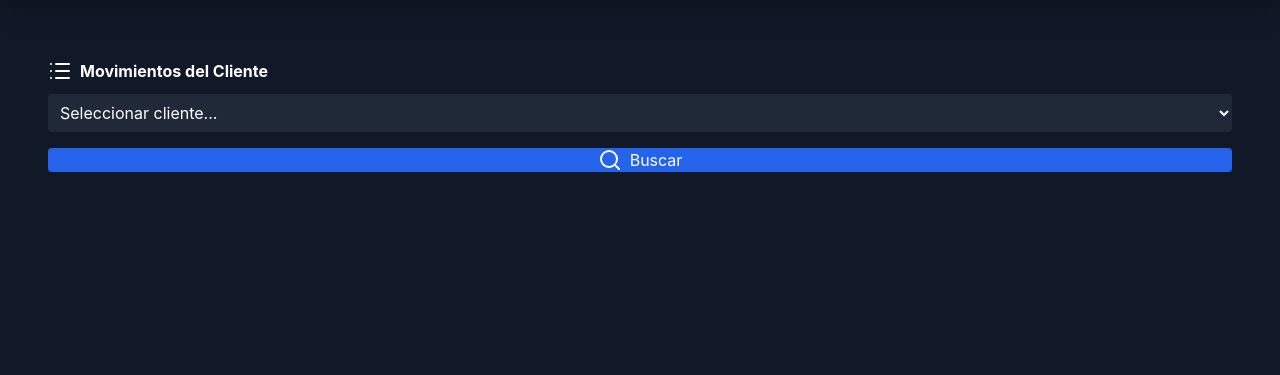
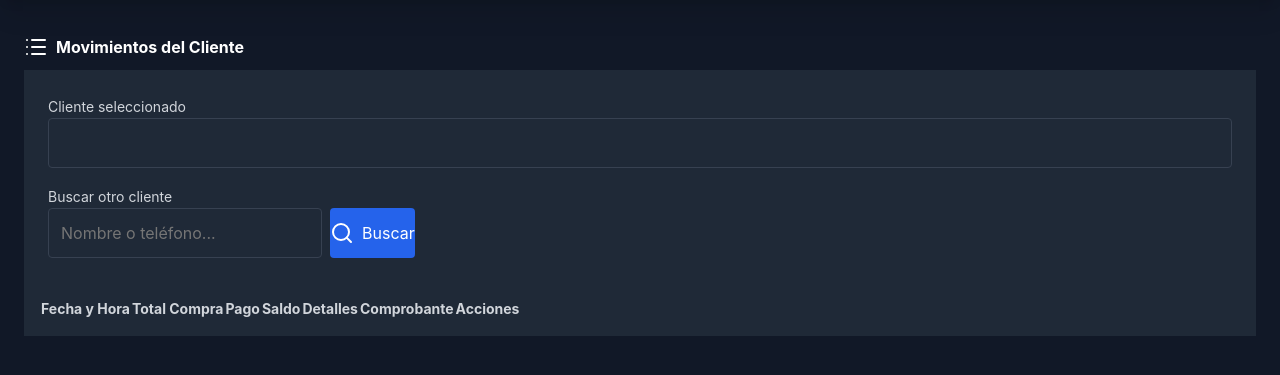
Before and after one commit to NahunMenem/Bando-Railway, a Flask app: page /movimientos in a window 1280 px wide. Shown: the part 45-420 px from the top of the page. Run offline with Flask 3, Linux system fonts and the light colour scheme; a user stored in the database is signed in; tables that the repository leaves empty hold one stand-in row (values such as "Sample post"); lists and menus that the app fills with data are empty.

Commit message:
Update movimientos.html

```diff
--- a/templates/movimientos.html
+++ b/templates/movimientos.html
@@ -1,140 +1,103 @@
 {% extends "base.html" %}
 {% block content %}
-<div class="p-6">
-  <h1 class="text-2xl font-bold mb-4 flex items-center gap-2">
-    <i data-lucide="list"></i> Movimientos del Cliente
+
+<div class="max-w-7xl mx-auto space-y-8">
+
+    <!-- 🔹 Título -->
+    <h1 class="text-2xl font-bold flex items-center gap-2">
+        <i data-lucide="list"></i>
+        Movimientos del Cliente
     </h1>
 
-  <form method="GET" class="grid grid-cols-1 md:grid-cols-2 gap-4 mb-6">
+    <!-- 🔹 BUSCAR CLIENTE -->
+    <div class="bg-gray-800 p-6 rounded-lg shadow-lg space-y-4">
+
+        <div class="grid grid-cols-1 md:grid-cols-2 gap-4">
+            <!-- CLIENTE SELECCIONADO -->
             <div>
-      <select name="cliente_id" id="cliente-select" class="p-2 w-full rounded bg-gray-800 text-white">
-        <option value="">Seleccionar cliente...</option>
-        {% for cliente in clientes %}
-          <option value="{{ cliente.id }}" {% if cliente_id_seleccionado == cliente.id|string %}selected{% endif %}>
-            {{ cliente.nombre }} - {{ cliente.documento }}
-          </option>
-        {% endfor %}
-      </select>
+                <label class="text-gray-300 text-sm">Cliente seleccionado</label>
+                <input type="text" value="{{ cliente_nombre }}"
+                       class="w-full bg-gray-700 text-white p-3 rounded border border-gray-600" disabled>
             </div>
-    <button type="submit" class="bg-blue-600 hover:bg-blue-700 text-white px-4 py-2 rounded flex items-center justify-center gap-2">
-      <i data-lucide="search"></i> Buscar
+
+            <!-- BUSCAR OTRO CLIENTE -->
+            <div>
+                <label class="text-gray-300 text-sm">Buscar otro cliente</label>
+                <form method="get" class="flex gap-2">
+                    <input
+                        type="text"
+                        name="q"
+                        placeholder="Nombre o teléfono..."
+                        class="flex-1 bg-gray-700 text-white p-3 rounded border border-gray-600"
+                    >
+                    <button class="bg-blue-600 hover:bg-blue-700 text-white px-4 rounded flex items-center gap-2">
+                        <i data-lucide="search"></i>
+                        Buscar
                     </button>
                 </form>
+            </div>
+        </div>
 
-  {% if movimientos %}
-  <div class="overflow-x-auto rounded shadow-lg">
-    <table class="min-w-full text-sm bg-gray-800 text-white rounded-lg overflow-hidden">
-      <thead class="bg-gray-700 text-xs uppercase tracking-wider text-gray-300 border-b border-gray-600">
+    </div>
+
+    <!-- 🔹 TABLA DE MOVIMIENTOS -->
+    <div class="bg-gray-800 p-4 rounded-lg shadow overflow-x-auto">
+
+        <table class="min-w-full text-sm text-left text-gray-300">
+
+            <!-- ENCABEZADOS -->
+            <thead class="bg-gray-700 text-gray-200">
                 <tr>
-          <th class="px-4 py-2 text-left">Fecha y Hora</th>
-          <th class="px-4 py-2 text-left">Total Compra</th>
-          <th class="px-4 py-2 text-left">Pago</th>
-          <th class="px-4 py-2 text-left">Saldo</th>
-          <th class="px-4 py-2 text-left">Detalles</th>
-          <th class="px-4 py-2 text-left">Comprobante</th>
-          <th class="px-4 py-2 text-left">Acciones</th>
+                    <th class="px-4 py-3">Fecha y Hora</th>
+                    <th class="px-4 py-3">Total Compra</th>
+                    <th class="px-4 py-3">Pago</th>
+                    <th class="px-4 py-3">Saldo</th>
+                    <th class="px-4 py-3">Detalles</th>
+                    <th class="px-4 py-3">Comprobante</th>
+                    <th class="px-4 py-3">Acciones</th>
                 </tr>
             </thead>
+
+            <!-- CUERPO -->
             <tbody>
-        {% for m in movimientos %}
-        <tr class="border-t border-gray-700 hover:bg-gray-700/70">
-          <td class="px-4 py-2">{{ m.fecha.strftime("%d/%m/%Y %H:%M") }}</td>
+                {% for mov in movimientos %}
+                <tr class="border-b border-gray-700 hover:bg-gray-700/40">
 
-          <td class="px-4 py-2 text-green-400">
-            {% if m.tipo == 'venta' %}${{ '%.2f' | format(m.total) }}{% endif %}
+                    <td class="px-4 py-3">{{ mov.fecha }}</td>
+                    <td class="px-4 py-3 text-blue-300">${{ mov.total }}</td>
+                    <td class="px-4 py-3 text-green-300">${{ mov.pago }}</td>
+                    <td class="px-4 py-3 text-red-300">${{ mov.saldo }}</td>
+
+                    <td class="px-4 py-3">
+                        <button class="bg-gray-600 hover:bg-gray-500 px-3 py-1 rounded text-white text-xs flex items-center gap-1">
+                            <i data-lucide="eye"></i> Ver
+                        </button>
                     </td>
-          <td class="px-4 py-2 text-blue-400">
-            {% if m.tipo == 'pago' %}${{ '%.2f' | format(m.pago_a_cuenta) }}{% elif m.pago_a_cuenta > 0 %}${{ '%.2f' | format(m.pago_a_cuenta) }}{% endif %}
+
+                    <td class="px-4 py-3">
+                        <button class="bg-blue-600 hover:bg-blue-500 px-3 py-1 rounded text-white text-xs flex items-center gap-1">
+                            <i data-lucide="file"></i> Ver
+                        </button>
                     </td>
-          <td class="px-4 py-2 text-red-400">
-            {% if m.saldo_resultante is not none %}${{ '%.2f' | format(m.saldo_resultante) }}{% endif %}
+
+                    <td class="px-4 py-3">
+                        <button class="bg-red-600 hover:bg-red-500 px-3 py-1 rounded text-white text-xs flex items-center gap-1">
+                            <i data-lucide="trash-2"></i> Anular
+                        </button>
                     </td>
-          <td class="px-4 py-2">
-            {% if m.tipo == 'venta' %}
-              <button type="button" onclick="toggleDetalle('{{ m.id }}')" class="text-white hover:underline text-sm">
-                <i data-lucide="eye"></i>
-              </button>
-            {% endif %}
-          </td>
-          <td class="px-4 py-2">
-            {% if m.tipo == 'venta' %}
-              <a href="{{ url_for('comprobante', venta_id=m.id) }}" target="_blank"
-                 class="bg-green-600 hover:bg-green-700 text-white text-xs px-3 py-1 rounded shadow inline-flex items-center gap-1">
-                 <i data-lucide="file-text"></i> Ver
-              </a>
-            {% elif m.tipo == 'pago' %}
-              {% set pago_id = m.id.split('-')[1]|int %}
-              <a href="{{ url_for('comprobante_pago', pago_id=pago_id) }}" target="_blank"
-                 class="bg-blue-600 hover:bg-blue-700 text-white text-xs px-3 py-1 rounded shadow inline-flex items-center gap-1">
-                 <i data-lucide="file-text"></i> Ver
-              </a>
-            {% endif %}
-          </td>
-          <td class="px-4 py-2">
-            <form method="POST"
-              action="{{ url_for('eliminar_movimiento', tipo=m.tipo, id=m.id if m.tipo == 'venta' else m.id.split('-')[1]|int) }}"
-              onsubmit="return confirm('¿Estás seguro que deseas eliminar este movimiento?');">
-              <button class="bg-red-600 hover:bg-red-700 text-white text-xs px-3 py-1 rounded shadow inline-flex items-center gap-1">
-                <i data-lucide="trash-2" class="w-4 h-4"></i> Anular
-              </button>
-            </form>
-          </td>
-        </tr>
-        {% if m.tipo == 'venta' %}
-        <tr id="detalle-{{ m.id }}" class="hidden bg-gray-900">
-          <td colspan="7" class="px-6 py-3 text-gray-200">
-            {% if m.descripcion %}
-              <p class="mb-2"><strong>Descripción:</strong> {{ m.descripcion }}</p>
-            {% endif %}
-            {% if m.items %}
-              <table class="w-full text-xs text-left bg-gray-700 border border-gray-600 rounded mt-2">
-                <thead class="bg-gray-800 text-white">
-                  <tr>
-                    <th class="px-2 py-1">Cant.</th>
-                    <th class="px-2 py-1">Descripción</th>
-                    <th class="px-2 py-1">P. Unitario</th>
-                    <th class="px-2 py-1">Total</th>
-                  </tr>
-                </thead>
-                <tbody>
-                  {% for item in m["items"] %}
-                  <tr>
-                    <td class="px-2 py-1">{{ item.cantidad }}</td>
-                    <td class="px-2 py-1">{{ item.descripcion }}</td>
-                    <td class="px-2 py-1">${{ '%.2f' | format(item.precio_unitario) }}</td>
-                    <td class="px-2 py-1">${{ '%.2f' | format(item.total) }}</td>
+
                 </tr>
                 {% endfor %}
             </tbody>
+
         </table>
-            {% endif %}
-          </td>
-        </tr>
-        {% endif %}
-        {% endfor %}
-      </tbody>
-    </table>
+
     </div>
-  {% elif cliente_id_seleccionado %}
-    <p class="text-gray-300 mt-4">No hay movimientos para este cliente.</p>
-  {% endif %}
+
 </div>
 
 <script>
-  function toggleDetalle(id) {
-    const fila = document.getElementById('detalle-' + id);
-    fila.classList.toggle('hidden');
-  }
+    lucide.createIcons()
+</script>
 
-  new TomSelect('#cliente-select', {
-    create: false,
-    sortField: {
-      field: 'text',
-      direction: 'asc'
-    },
-    placeholder: 'Buscar cliente...'
-  });
-
-  lucide.createIcons();
-</script>
 {% endblock %}
```
Lines whose indentation alone changed are shown as unchanged.
